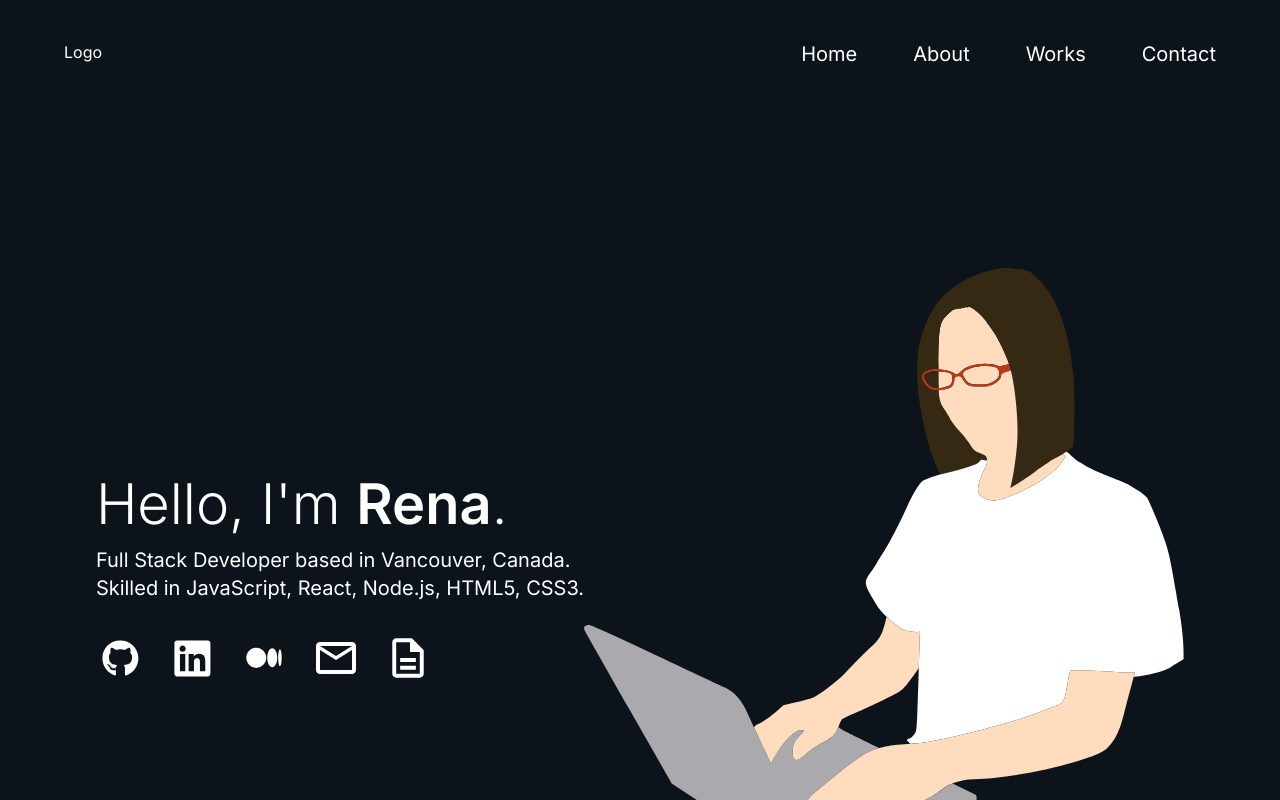
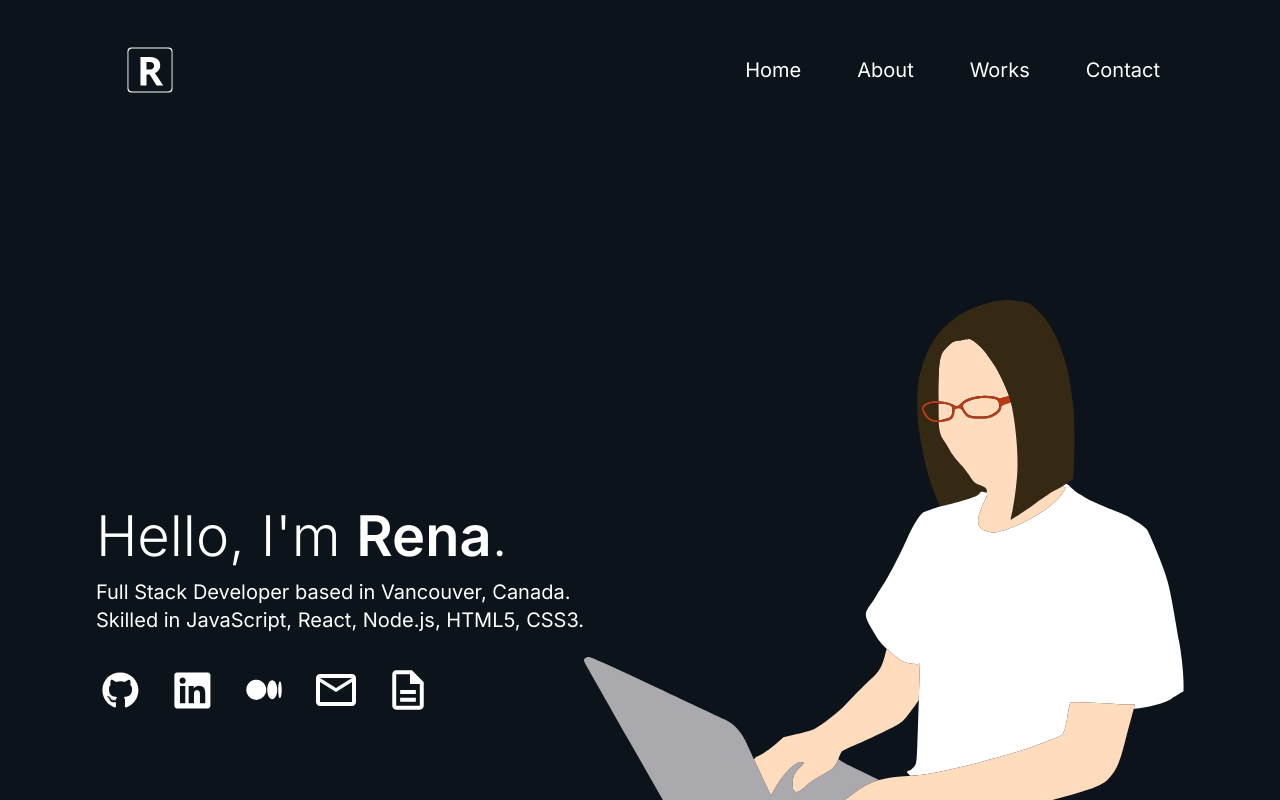
Before and after one commit to rena52107/portfolio, a Next.js app: page / in a window 1280 px wide. Shown: the top 800 px of the page. Built offline with nearby package versions, Linux system fonts and the light colour scheme.

Commit message:
add logo

```diff
--- a/src/app/components/Header.tsx
+++ b/src/app/components/Header.tsx
@@ -2,6 +2,7 @@
 
 import { useEffect, useState } from "react";
 import NavBar from "./NavBar";
+import Logo from "../../../public/svgs/logo.svg";
 
 function Header() {
   const [displayProperty, setDisplayProperty] = useState("hidden");
@@ -24,10 +25,16 @@ function Header() {
 
   return (
     <div
-      className={`wrapper md:bg-primary-dark md:text-white md:px-16 md:py-10 md:relative sticky top-0 z-10 bg-white/75 text-bg-dark md:block ${displayProperty}`}
+      className={`wrapper md:bg-primary-dark md:text-white md:py-10 md:relative sticky top-0 z-10 bg-white/75 text-bg-dark md:block ${displayProperty}`}
     >
-      <header className={`flex flex-row justify-between md:max-w-1040 md:mx-auto`}>
-        <a href="/">Logo</a>
+      <header
+        id="home"
+        className={`flex flex-row justify-between items-center md:max-w-130 md:mx-auto`}
+      >
+        <a href="/">
+          {" "}
+          <Logo width={60} height={60} />
+        </a>
         <NavBar />
       </header>
     </div>
```
Also changed, not shown: public/svgs/logo.svg (added).
